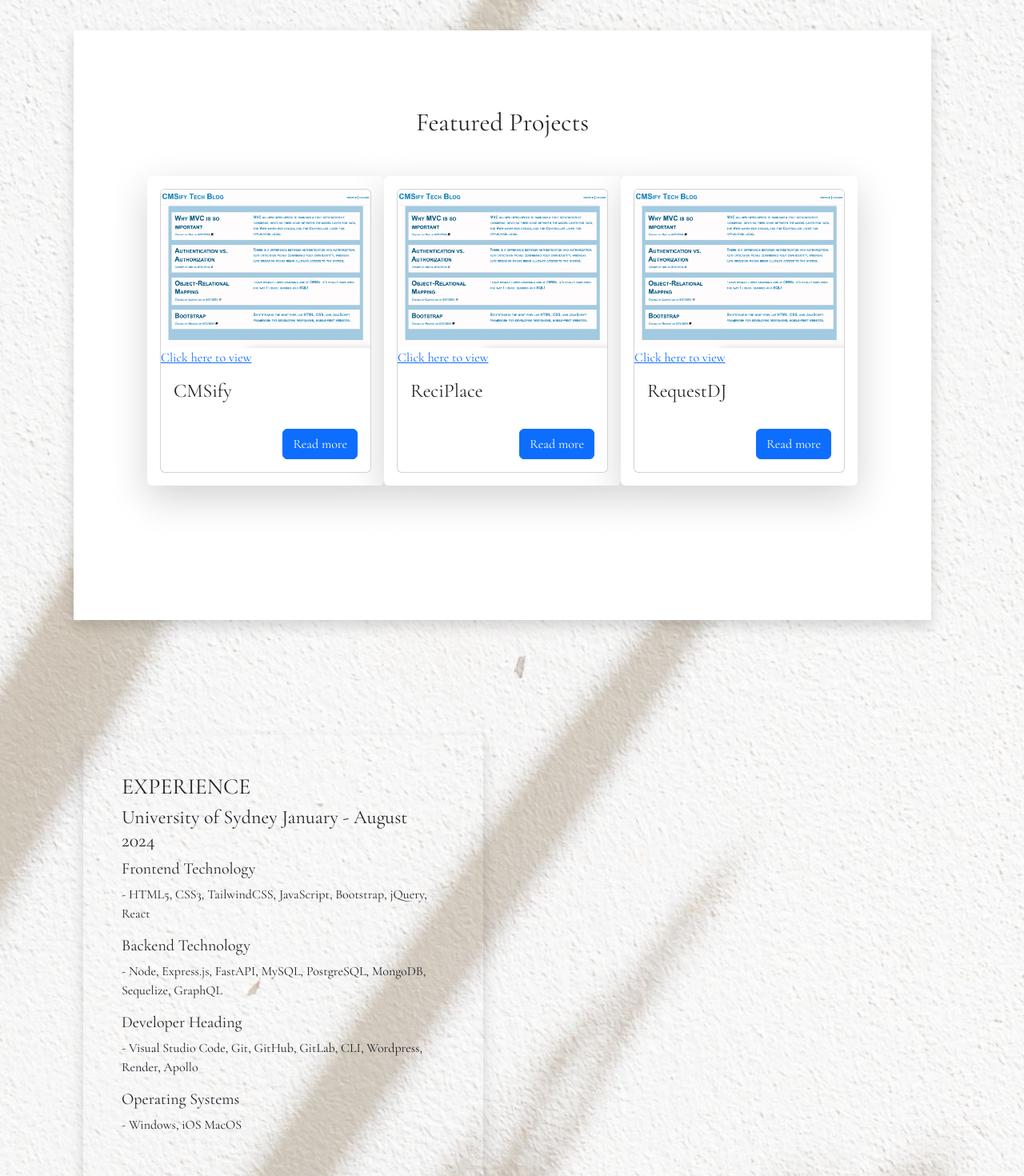
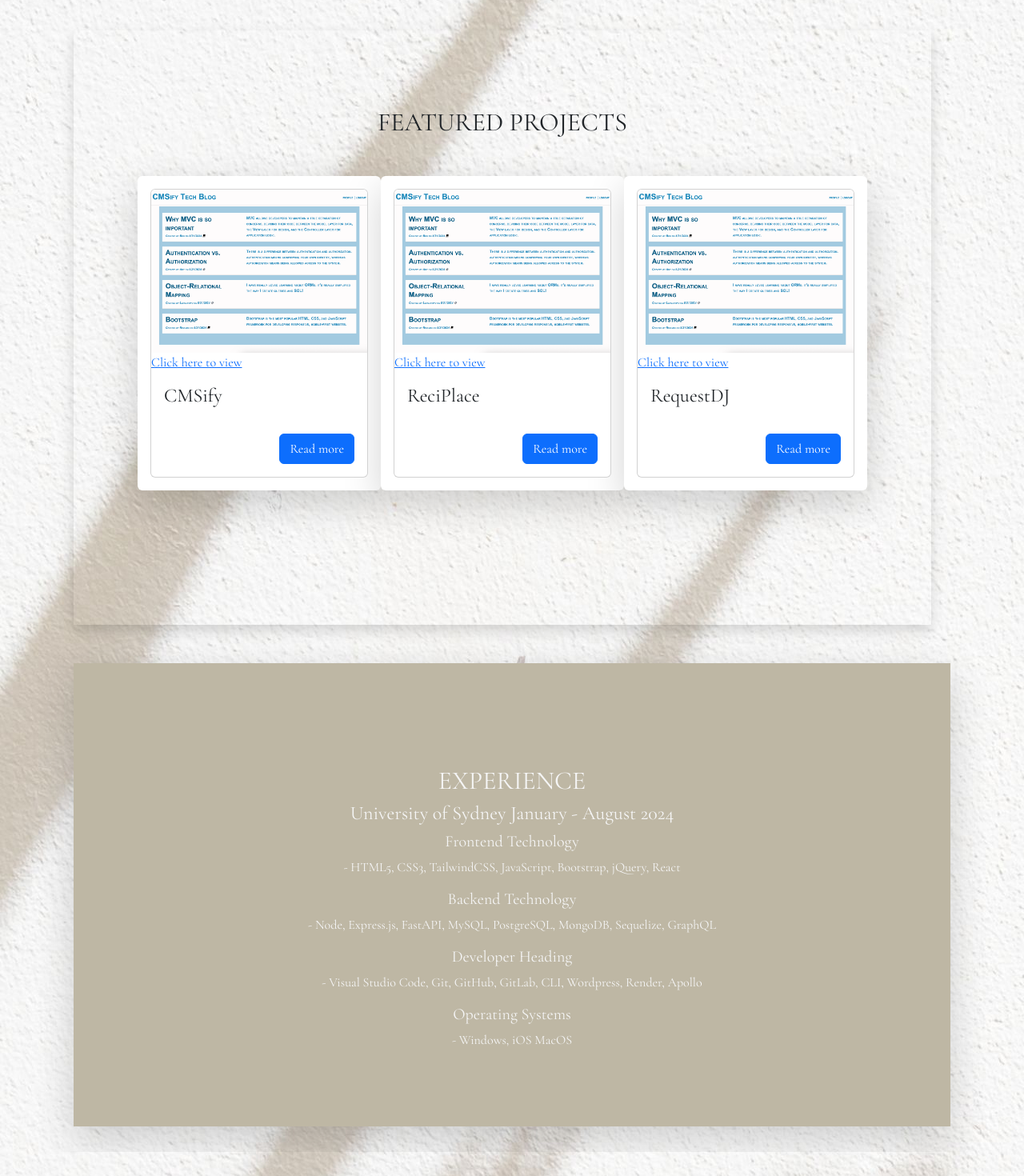
Before and after one commit to rhiannawilson/RhiannaW-React-Portfolio, a React (Vite) app: page / in a window 1280 px wide. Shown: the part 620-2090 px from the top of the page at 80% size. Built offline with nearby package versions, Linux system fonts and the light colour scheme.

Commit message:
homepage, projects and experience containers styling

```diff
--- a/src/app.css
+++ b/src/app.css
@@ -56,9 +56,9 @@ html, body {
   scroll-behavior: smooth;
 }
 
-*{
-  /* border: 1px solid red; */
-}
+/* *{
+  border: 1px solid red;
+} */
 
 
 
@@ -96,10 +96,6 @@ body {
    HOMEPAGE STYLES
 ------------------------- */
 
-.experience {
-  background-color: var(--Main-background);
-}
-
 
 
 /* -------------------------
@@ -108,9 +104,15 @@ body {
 
 
 
+/* .featuredContainer {
+
+} */
 
 
-
+.ExperienceContainer {
+  background-color: var(--Accent);
+  color: whitesmoke;
+}
 
 
 
--- a/src/components/pages/HomePage.jsx
+++ b/src/components/pages/HomePage.jsx
@@ -76,22 +76,20 @@ export default function HomePage() {
 
 
               {/* HOMEPAGE PROJECTS CONTAINER */}
-              <div className='PEcontainer overflow-hidden'>
+              <div className='container overflow-hidden'>
                 <div className="row flex-wrap p-4 m-2">
                   <div className="row">
 
-                    <div className='experience flex-wrap p-5 mt-5 text-start shadow'>
+                    <div className='flex-wrap p-5 mt-5 text-start shadow'>
                       <TopProjects />
                     </div>
+</div>
+                    {/* HOMEPAGE EXPERIENCE CONTAINER */}
 
-                    {/* HOMEPAGE EXPERIENCE CONTAINER */}
-                    <div className="row gy-5">
-
-                      <div className="col-6">
-
-                        <div className='CV flex-wrap p-5 mt-5 text-start shadow'>
-                          <h3 className='CVText'>EXPERIENCE</h3>
-
+                        <div className='ExperienceContainer shadow-lg col gy-5 flex-wrap p-3 text-center'>
+                          <div className='ExperinceText p-3 m-5'>
+                            <h2 className='mt-5'>EXPERIENCE</h2>
+                            <div className='space'>
                           <h4>University of Sydney January - August 2024</h4>
                           <h5>Frontend Technology</h5>
                           <p>- HTML5, CSS3, TailwindCSS, JavaScript, Bootstrap, jQuery, React</p>
@@ -104,15 +102,14 @@ export default function HomePage() {
 
                           <h5>Operating Systems</h5>
                           <p>- Windows, iOS MacOS</p>
+                          </div>
                         </div>
                       </div>
                     </div>
                   </div>
                 </div>
               </div>
-            </div>
-          </div>
-        </div>
+              </div>
 
       {/* END OF SECTION 3 */}
       {/* END OF HOMEPAGE PROJECTS & EXPERIENCE CONTAINER */}
--- a/src/components/pages/TopProjects.jsx
+++ b/src/components/pages/TopProjects.jsx
@@ -31,8 +31,8 @@ const projects = [
 
 export default function TopProjects() {
   return (
-    <div className="container my-5">
-      <h2 className="mb-4 text-center">Featured Projects</h2>
+    <div className="Featuredcontainer my-5">
+      <h2 className="mb-4 text-center">FEATURED PROJECTS</h2>
       <div className="row flex-wrap p-4 m-2">
         {projects.slice(0, 3).map((project) => (
           <div
```
